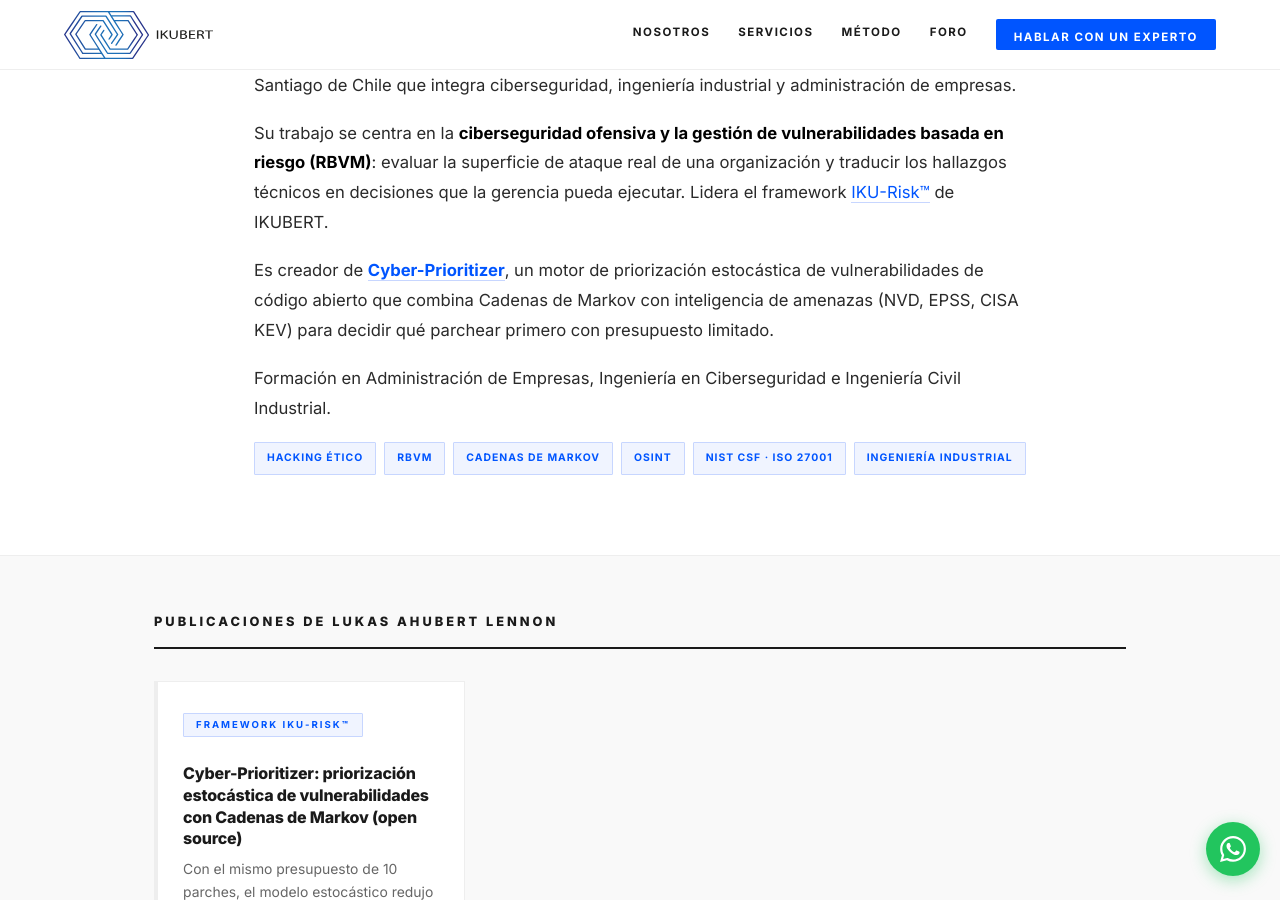
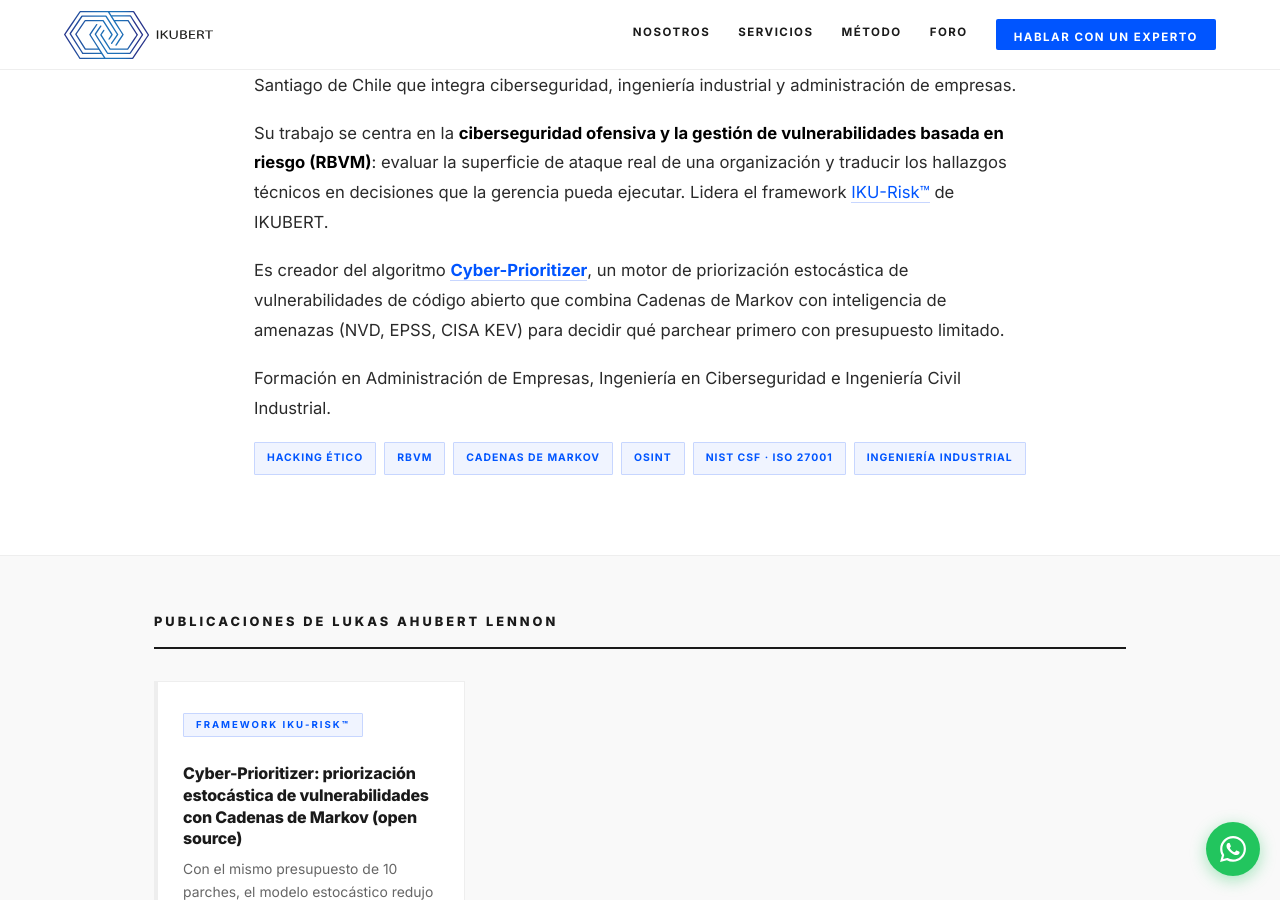
Before and after one commit to IKUBERT/ikubert.github.io, a Jekyll site: the page built from equipo/lukas-ahubert-lennon.md, in a window 1280 px wide and 900 px high, scrolled down 408 px. Built offline with Jekyll 4.4.1, drawn with Linux system fonts in a browser that asks for light colours.

Commit message:
Update description of Cyber-Prioritizer creator

```diff
--- a/equipo/lukas-ahubert-lennon.md
+++ b/equipo/lukas-ahubert-lennon.md
@@ -13,7 +13,7 @@
 
 Su trabajo se centra en la **ciberseguridad ofensiva y la gestión de vulnerabilidades basada en riesgo (RBVM)**: evaluar la superficie de ataque real de una organización y traducir los hallazgos técnicos en decisiones que la gerencia pueda ejecutar. Lidera el framework [IKU-Risk™](/servicios/diagnostico-digital) de IKUBERT.
 
-Es creador de **[Cyber-Prioritizer](/foro/cyber-prioritizer-priorizacion-estocastica-vulnerabilidades/)**, un motor de priorización estocástica de vulnerabilidades de código abierto que combina Cadenas de Markov con inteligencia de amenazas (NVD, EPSS, CISA KEV) para decidir qué parchear primero con presupuesto limitado.
+Es creador del algoritmo **[Cyber-Prioritizer](/foro/cyber-prioritizer-priorizacion-estocastica-vulnerabilidades/)**, un motor de priorización estocástica de vulnerabilidades de código abierto que combina Cadenas de Markov con inteligencia de amenazas (NVD, EPSS, CISA KEV) para decidir qué parchear primero con presupuesto limitado.
 
 Formación en Administración de Empresas, Ingeniería en Ciberseguridad e Ingeniería Civil Industrial.
 
```
